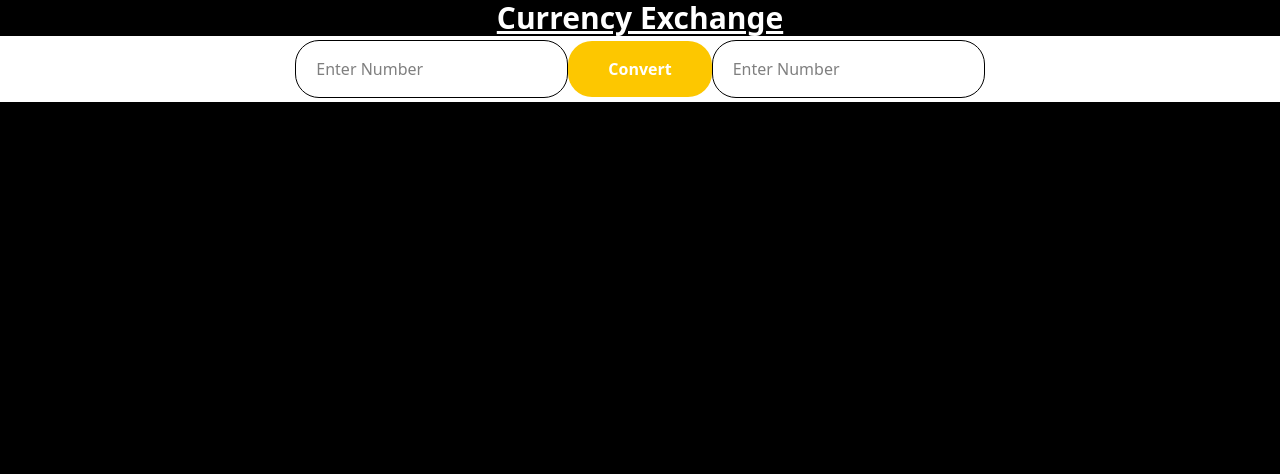
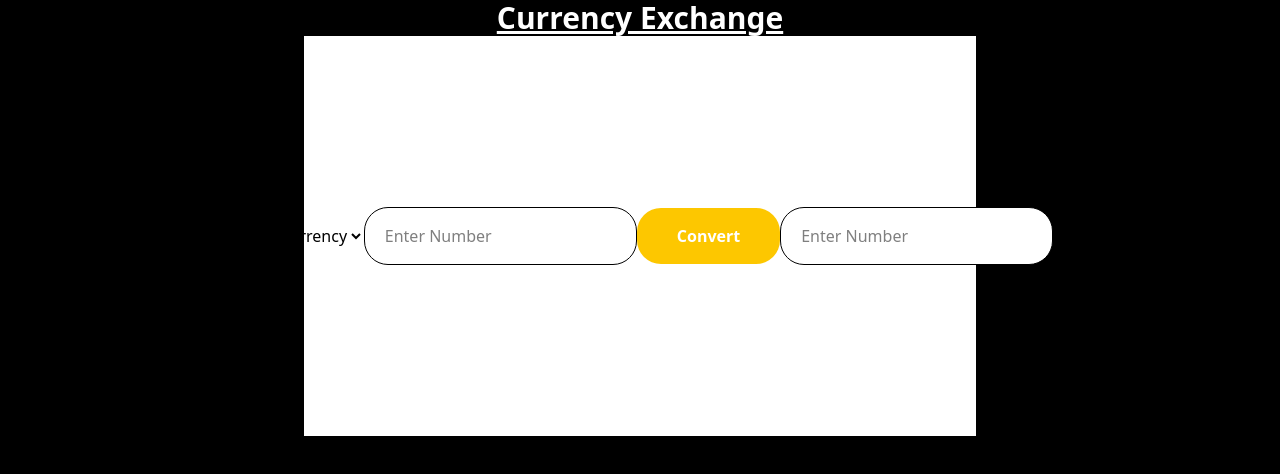
Before and after one commit to staten-island-tech/api-project-uni897, a website built with Vite: page app/index.html in a window 1280 px wide. Built offline with nearby package versions, Linux system fonts and the light colour scheme; files whose address does not match are found by name.

Commit message:
jhvjhvhv

```diff
--- a/app/index.html
+++ b/app/index.html
@@ -9,7 +9,12 @@
   <h1 class="text-center text-3xl font-bold underline text-white">
     Currency Exchange
   </h1>
-  <div class="bg-white px-10 py-1 flex justify-center items-center">
+  <div class="bg-white w-2xl h-100 m-auto flex justify-center items-center">
+    <select>
+      <option>Select Currency</option>
+      <option>the thing</option>
+      <option>the 2nd thing</option>
+    </select>
     <input class="rounded-3xl border px-5 py-4 focus:outline-none focus:ring-3 bg-white focus:ring-indigo-500 hover:ring-3 hover:ring-indigo-500" type="number" placeholder="Enter Number">
     <button class="rounded-3xl border-yellow-400 bg-yellow-400 hover:cursor-pointer font-bold text-white px-10 py-4">Convert</button>
     <input class="rounded-3xl border px-5 py-4 focus:outline-none focus:ring-3 bg-white focus:ring-indigo-500 hover:ring-3 hover:ring-indigo-500" type="number" placeholder="Enter Number">
```
